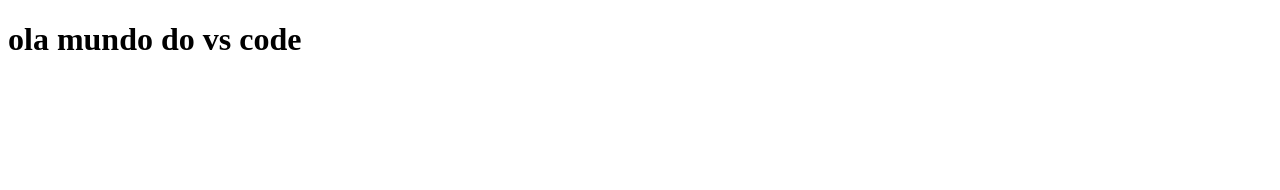
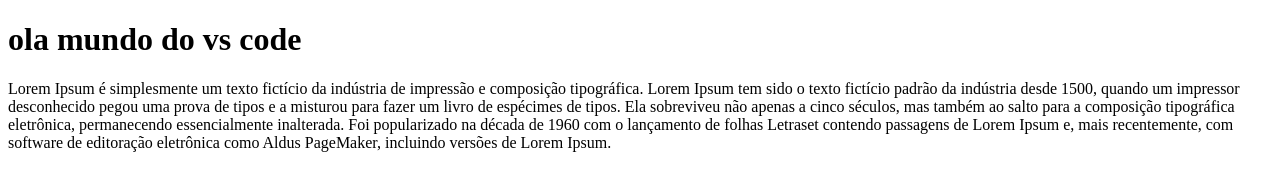
Before and after one commit to WallisonHCarvalho/wallison-meu-portf-olio, a plain HTML site: page index.html in a window 1280 px wide. Drawn offline with Linux system fonts and the light colour scheme.

Commit message:
add lorem

```diff
--- a/index.html
+++ b/index.html
@@ -7,5 +7,6 @@
 </head>
 <body>
     <H1>ola mundo do vs code</H1>
+    <p>Lorem Ipsum é simplesmente um texto fictício da indústria de impressão e composição tipográfica. Lorem Ipsum tem sido o texto fictício padrão da indústria desde 1500, quando um impressor desconhecido pegou uma prova de tipos e a misturou para fazer um livro de espécimes de tipos. Ela sobreviveu não apenas a cinco séculos, mas também ao salto para a composição tipográfica eletrônica, permanecendo essencialmente inalterada. Foi popularizado na década de 1960 com o lançamento de folhas Letraset contendo passagens de Lorem Ipsum e, mais recentemente, com software de editoração eletrônica como Aldus PageMaker, incluindo versões de Lorem Ipsum.</p>
 </body>
 </html>
```
